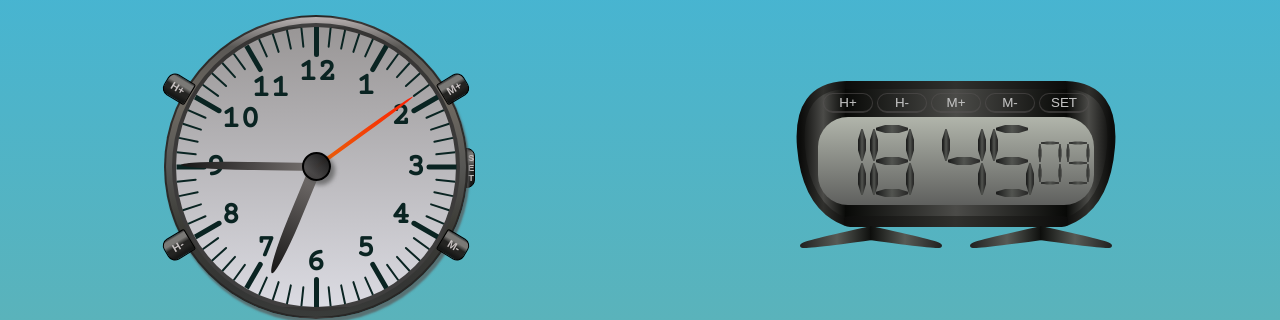
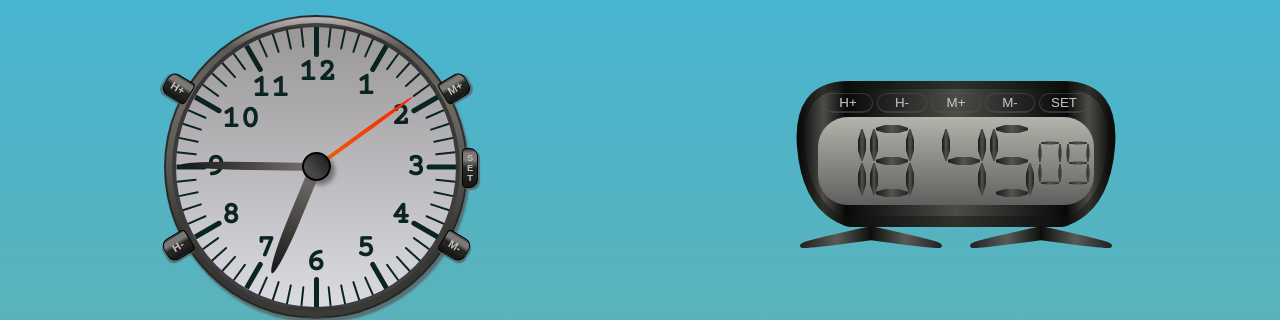
Before and after one commit to Maohirenko/clock, a React (Create React App) app: page /clock/time in a window 1280 px wide. Shown: the part 290-610 px from the top of the page. Built offline with nearby package versions, Linux system fonts and the light colour scheme.

Commit message:
new design buttons

```diff
--- a/src/components/analogue-clock/analogue-clock.module.css
+++ b/src/components/analogue-clock/analogue-clock.module.css
@@ -234,7 +234,6 @@
 }
 
 .modifiers>div {
-    /* background-color: red; */
     height: 24px;
     width: 28px;
 }
@@ -248,7 +247,6 @@
     border-radius: 8px;
     border: 1px solid black;
     font-weight: 600;
-    /* box-shadow: 1px 2px 1px #595959bb; */
     cursor: pointer;
     font-size: 11px;
     display: flex;
@@ -275,19 +273,24 @@
     justify-content: flex-end;
 }
 
-.buttonHMinus button, .buttonHPlus button {
-    border-top-right-radius: 2px;
-    border-bottom-right-radius: 2px;
+.buttonHMinus button,
+.buttonHPlus button {
+    border-top-right-radius: 4px;
+    border-bottom-right-radius: 4px;
+    box-shadow: -2px 2px 1px #595959bb;
 }
 
-.buttonMMinus button, .buttonMPlus button {
-    border-top-left-radius: 2px;
-    border-bottom-left-radius: 2px;
+.buttonMMinus button,
+.buttonMPlus button,
+.buttonSet>button {
+    border-top-left-radius: 4px;
+    border-bottom-left-radius: 4px;
+    box-shadow: 2px 2px 1px #595959bb;
 }
 
 .buttonMPlus div {
     margin-top: -91px;
-    margin-left: -28px;
+    margin-left: -27px;
     transform: rotateZ(-31deg);
     display: flex;
     align-self: center;
@@ -296,27 +299,22 @@
 
 .buttonMMinus div {
     margin-top: 67px;
-    margin-left: -28px;
+    margin-left: -27px;
     transform: rotateZ(31deg);
     display: flex;
     align-self: center;
     justify-content: flex-start;
 }
 
-.buttonSet {
-    z-index: -6;
-}
-
 .buttonSet>button {
     margin-top: -19px;
-    margin-left: -9px;
+    margin-left: -6px;
     max-height: 40px;
     height: 40px;
     width: 16px;
     min-height: 100%;
     display: flex;
     justify-content: center;
-    align-items: flex-end;
     padding: 0;
 }
 
@@ -324,7 +322,8 @@
     writing-mode: vertical-rl;
     text-orientation: upright;
     font-size: 7pt;
-    margin-right: -2px;
+    margin-left: 2px;
+    margin-right: 2px;
 }
 
 /* Clock's body (bezel around face) */
@@ -351,15 +350,10 @@
     .controlButtons button:hover {
         transform: scale(105%);
     }
-
-    .controlButtons button:active {
-        /* transform: scale(99%); */
-    }
 }
 
 .buttonHPlus:active span,
 .buttonHMinus:active span {
-    /* margin-right: -4px; */
     margin-left: 4px;
 }
 
@@ -370,14 +364,16 @@
 
 .modifiers:active button {
     width: 24px;
-
 }
 
-/* .modifiers:active span {
-    margin-left: 4px;
+.buttonSet:active button {
+    width: 12px;
+    align-items: flex-end;
+}
 
-} */
-
-.buttonSet:active {
-    margin-left: -2px;
+@media screen and (max-width: 800px) {
+    .buttonSet>button>span {
+        margin-left: 1px;
+        margin-right: 1px;
+    }
 }
```
